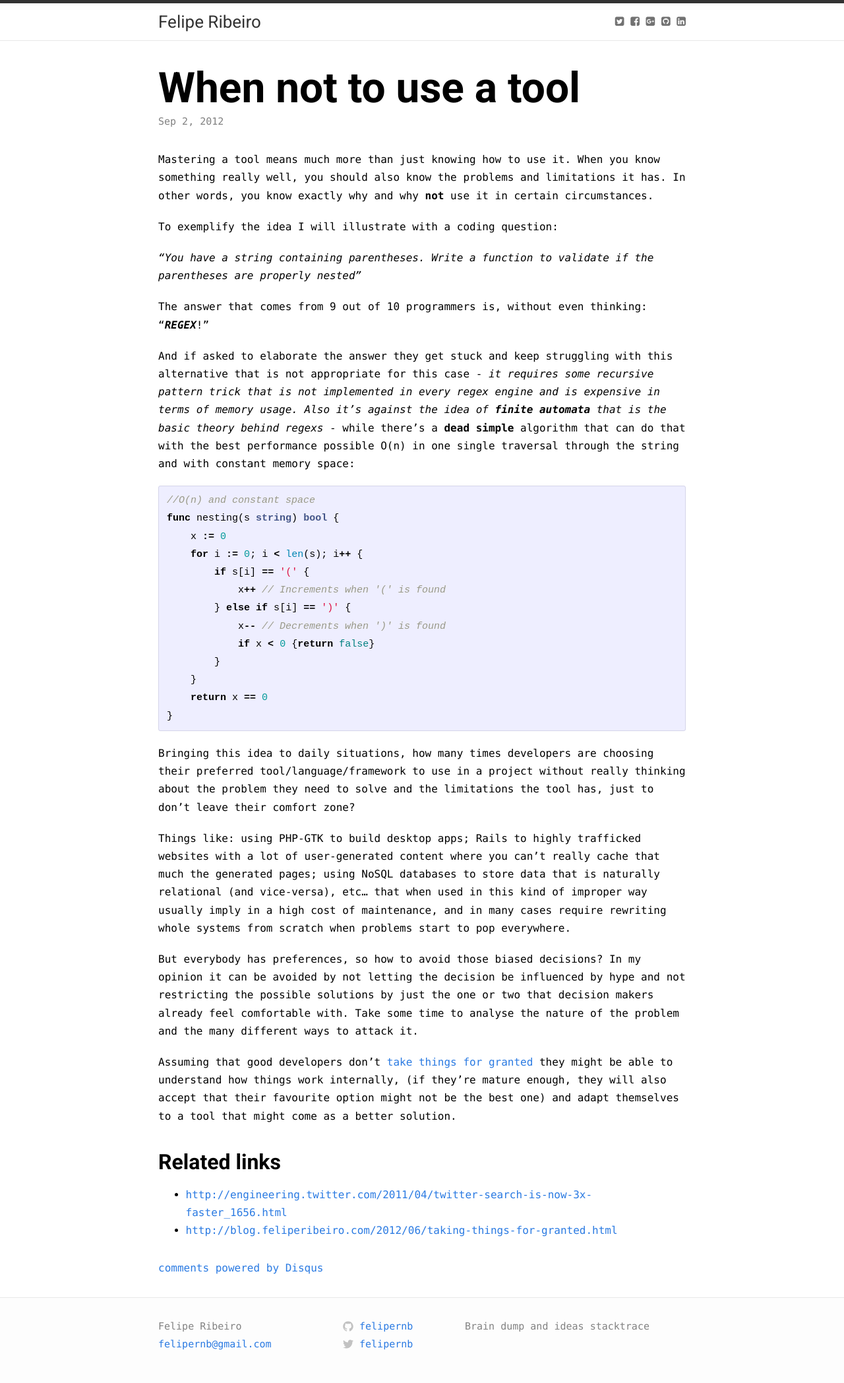
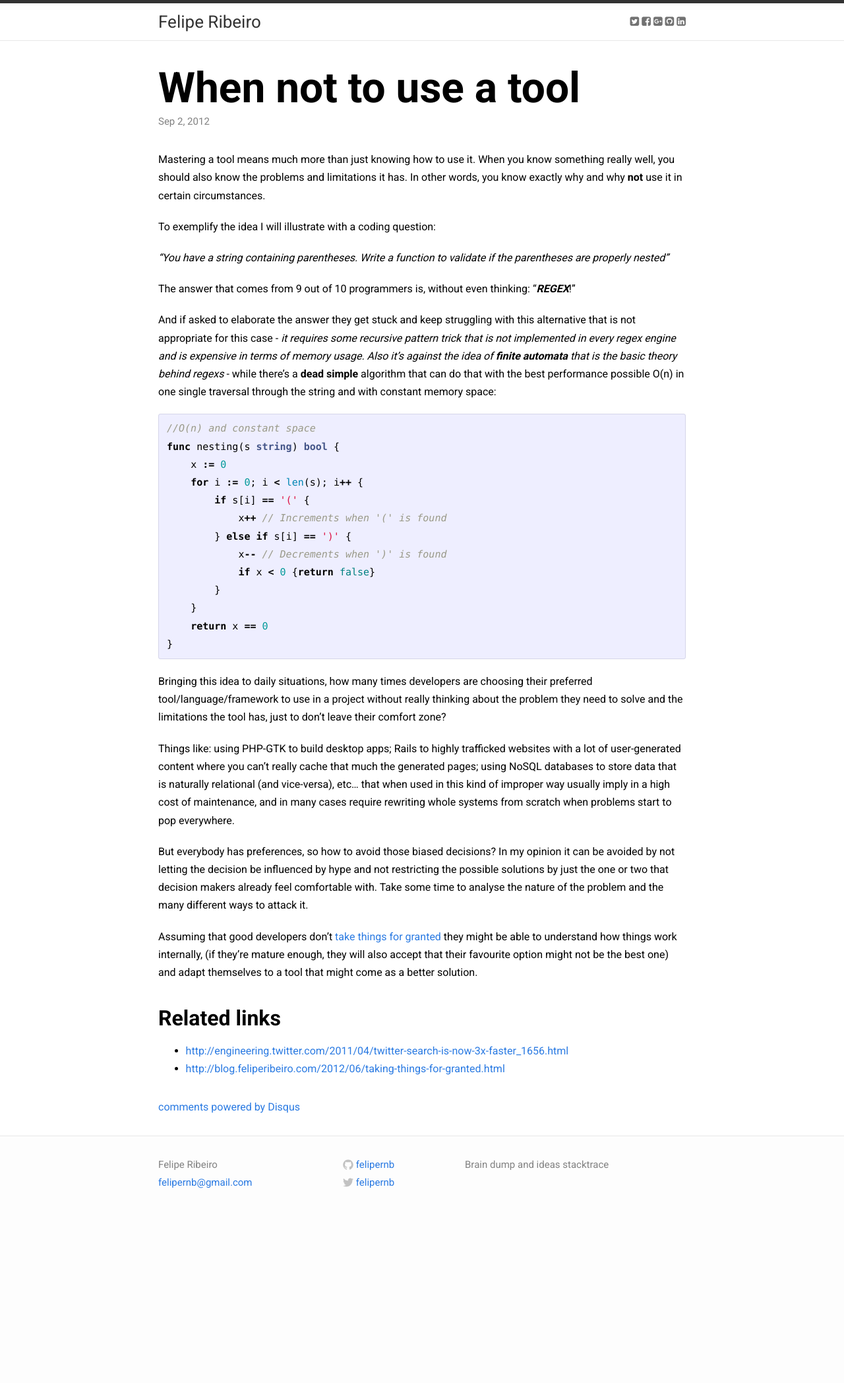
Before and after one commit to curiousTauseef/felipernb.github.io, a Jekyll site: the page built from _posts/2012-09-02-when-not-to-use-a-tool.markdown, in a window 1280 px wide. Shown: the whole page at 66% size. Built offline with Jekyll 4.4.1, drawn with Linux system fonts in a browser that asks for light colours; nearby versions of some CDN libraries; comment, search, counter and statistics services are not loaded; after the commit the page ends 1851 px from its top, so only the background shows below that.

Commit message:
Change font

```diff
--- a/_includes/head.html
+++ b/_includes/head.html
@@ -28,7 +28,7 @@
     <meta name="viewport" content="width=device-width">
     <!-- Custom CSS -->
     <link rel="stylesheet" href="{{ "/css/main.css" | prepend: site.baseurl }}">
-    <link href='http://fonts.googleapis.com/css?family=Roboto:400,700|Cousine:400,700' rel='stylesheet' type='text/css'>
+    <link href='http://fonts.googleapis.com/css?family=Roboto:400,700' rel='stylesheet' type='text/css'>
     <link rel="alternate" type="application/rss+xml" title="Felipe Ribeiro" href="{{site.url}}/feed.xml">
     <link rel="author" href="https://plus.google.com/115362068810405278627" title="Felipe Ribeiro on Google+">
     <link rel="icon" type="image/png" href="{{site.url}}/images/favicon.png">
--- a/css/main.css
+++ b/css/main.css
@@ -9,14 +9,13 @@
 html, body { height: 100%; }
 
 body {
-  font-family: Monaco,Menlo,Consolas,"Courier New",monospace;
+  font-family: Roboto, helvetica, arial, sans-serif;
   font-size: 16px;
   line-height: 1.7em;
   background-color: #fdfdfd;
 }
 
 h1, h2, h3, h4, h5, h6 {
-  font-family: Roboto;
   font-size: 100%;
   font-weight: bold;
 }
@@ -242,6 +241,8 @@ a:visited { color: #205caa; }
 
 .post pre,
 .post code {
+
+  font-family: Monaco,Menlo,Consolas,"Courier New",monospace;
   border: 1px solid #d5d5e9;
   background-color: #eef;
   padding: 8px 12px;
```
